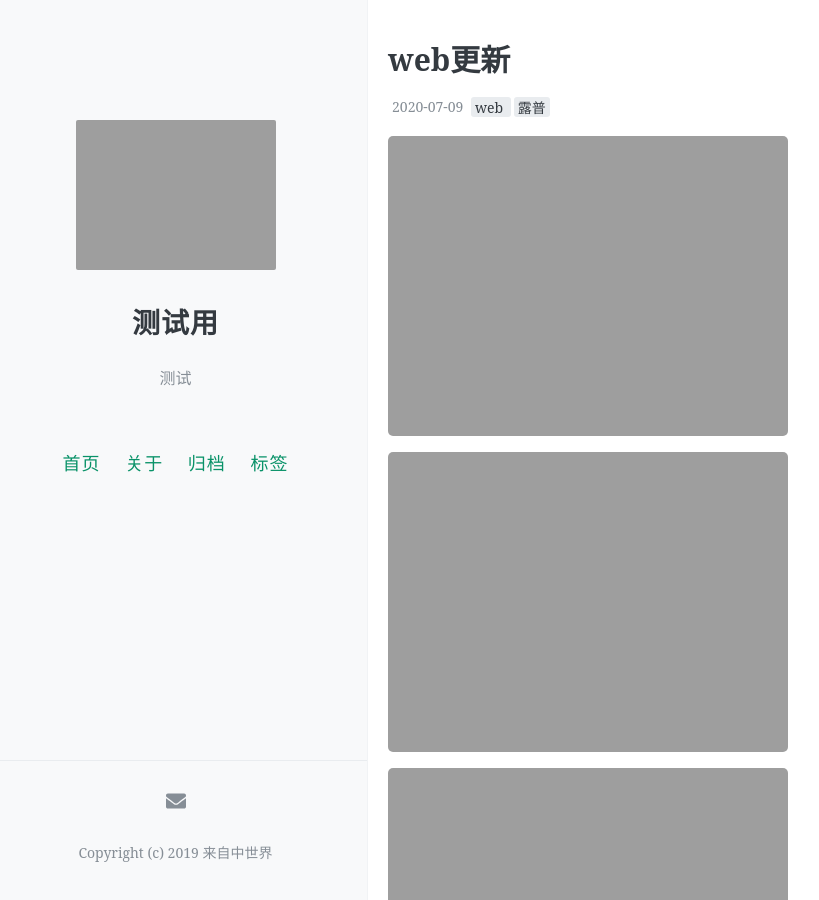
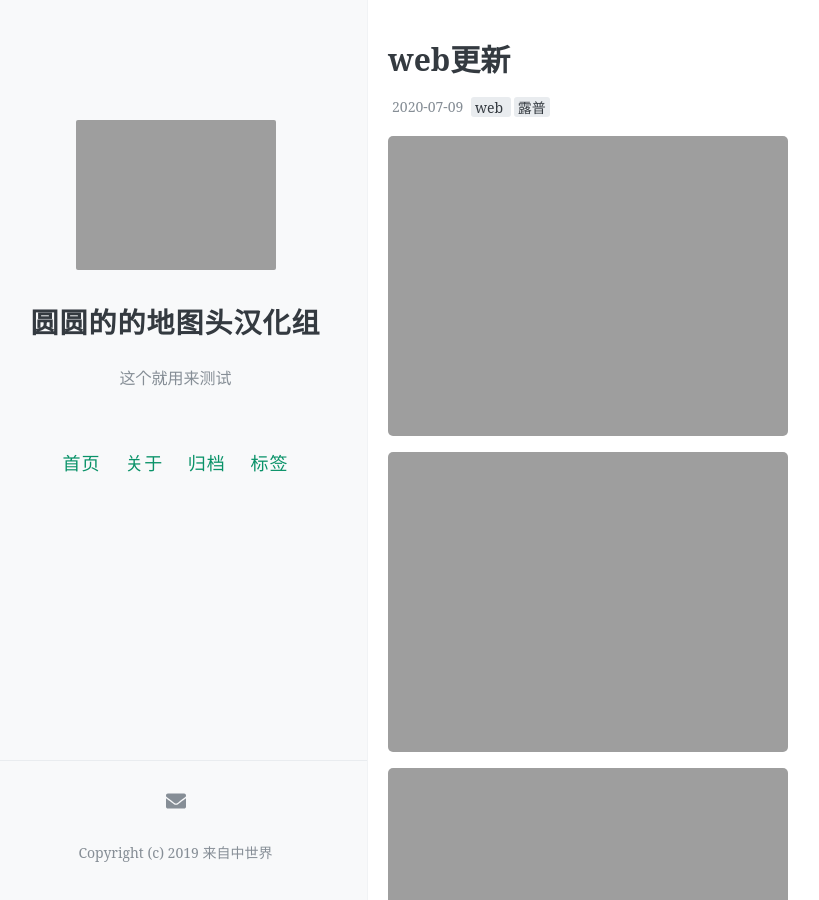
Before and after one commit to allegroxs/test_pages, a Jekyll site: the page built from index.html, in a window 1280 px wide and 900 px high. Shown: the whole window, without its empty margins (16-835 px from the left). Built offline with Jekyll 4.4.1, drawn with Linux system fonts in a browser that asks for light colours; the list of posts is cut into pages by our own code; comment, search, counter and statistics services are not loaded.

Commit message:
Update _config.yml

```diff
--- a/_config.yml
+++ b/_config.yml
@@ -7,8 +7,8 @@
 # 井号后面的文字是说明文档，不会被程序读取。
 
 # 描述/签名
-name: 测试用
-description: 测试
+name: 圆圆的的地图头汉化组
+description: 这个就用来测试
 
 # 输入你的网站域名（如果你没有添加自己的域名，而是直接用GitHub pages分配的域名的话可以省略）
 url:
@@ -24,7 +24,7 @@ baseurl: /test_pages
 #
 
 # 你的博客logo图片URL，建议尺寸不超过300px × 300px
-avatar: https://allegroxs.github.io/content/555.PNG
+avatar: https://allegroxs.github.io/content/logo.gif
 
 # 你的favicon（出现在浏览器tab上）图片URL，建议使用较小(64px × 64px)的图片
 favicon: https://raw.githubusercontent.com/FromEndWorld/LOFFER/master/images/favicon.png
```
